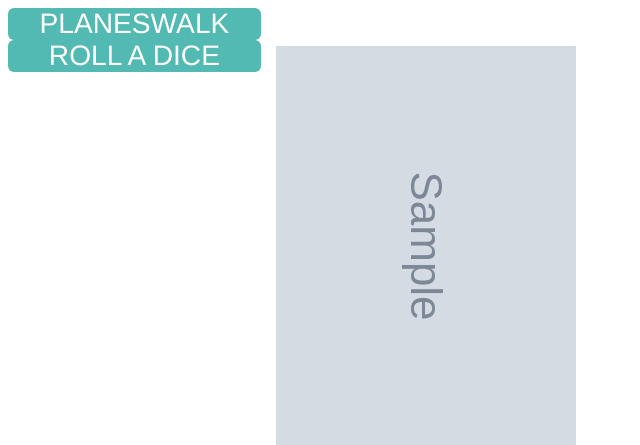
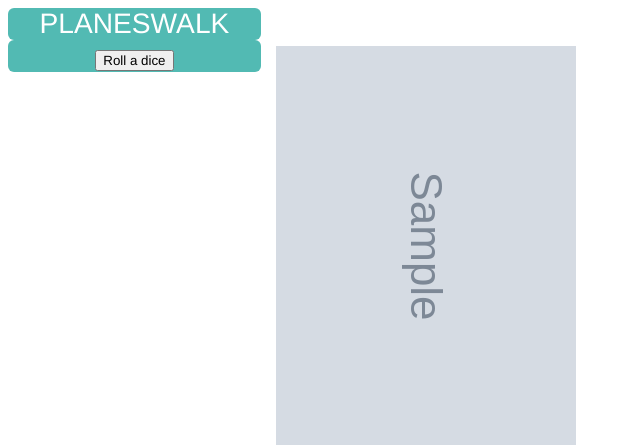
Before and after one commit to ph5x5/planechase-assistant, a Django app: template assistant/templates/index.html in a window 1280 px wide. Shown: the top 445 px of the page, without its empty margins (0-640 px from the left). Run offline with Django 3.2, Linux system fonts and the light colour scheme; the template is opened without the code that fills it: most values are stand-ins (such as "Sample title", 1, 10 or a date in 2020); grey boxes marked "Sample" are stand-in pictures.

Commit message:
Adding symbols

```diff
--- a/assistant/templates/index.html
+++ b/assistant/templates/index.html
@@ -14,7 +14,7 @@
             <a href="?random=true" class="button">Planeswalk</a>
         </div>
         <div class="top_element">
-            <a class="button" id="dice">Roll a Dice</a>
+            <button class="button" id="dice">Roll a dice</button>
         </div>
         <p class="top_element" id="placeholder"></p>
         <div class="plane">
```
Also changed, not shown: assistant/static/chaos.png (added), assistant/static/planeswalker.png (added).
